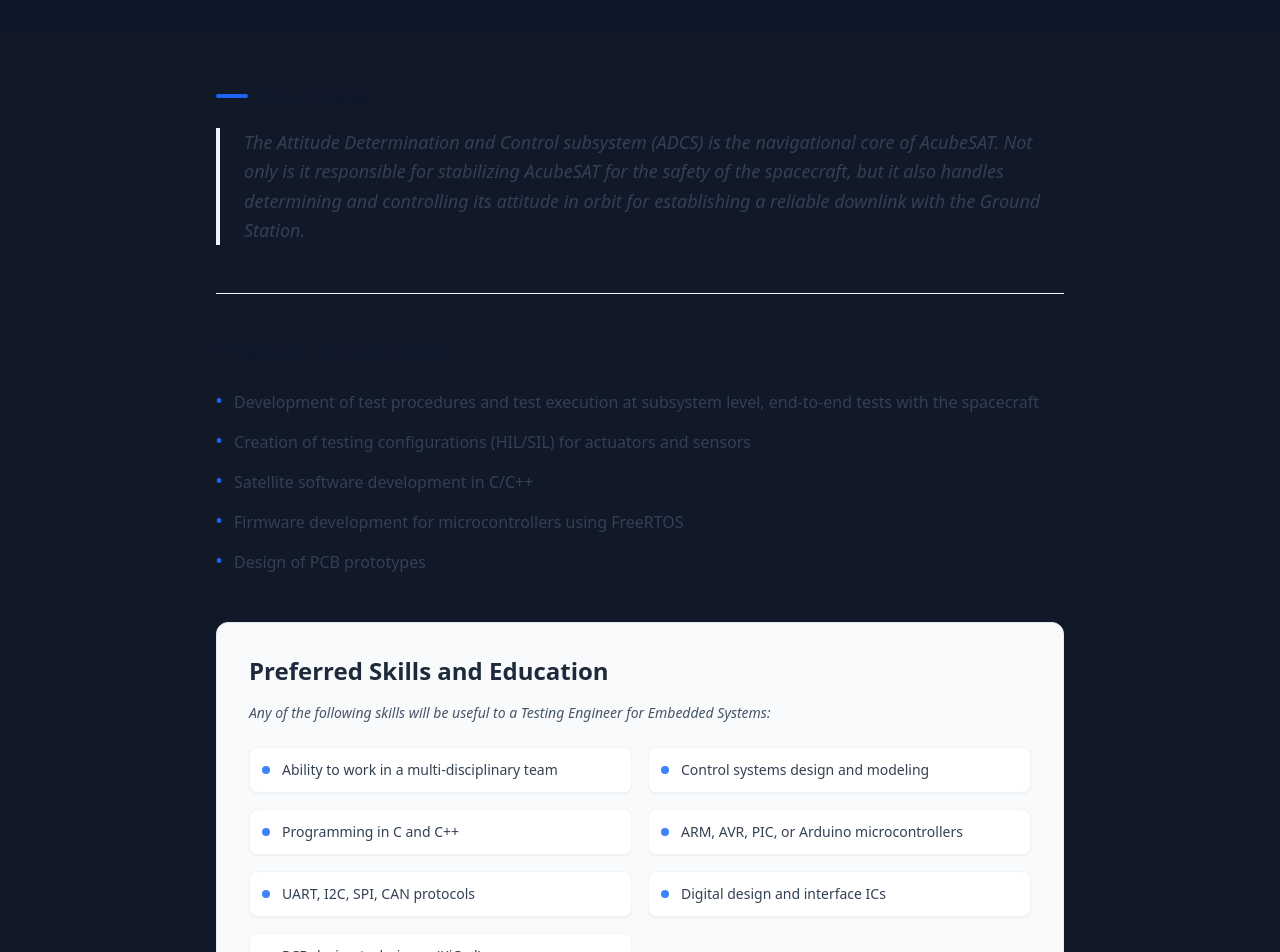
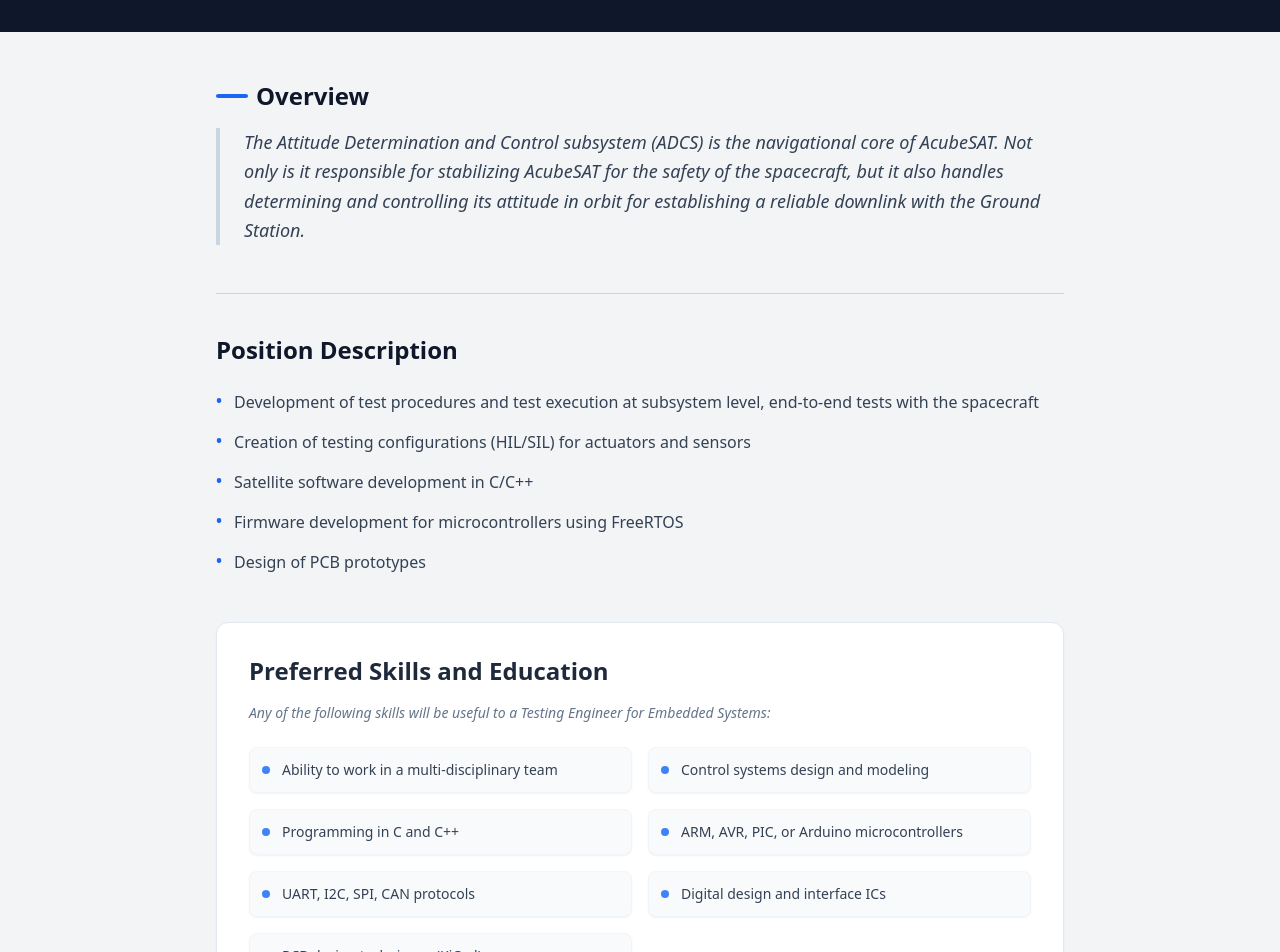
Before and after one commit to Epatsatzaki/AcubeSAT-Website, a React (Vite) app: page /positions/adcs-engineer in a window 1280 px wide. Shown: the part 380-1332 px from the top of the page. Built offline with nearby package versions, Linux system fonts and the light colour scheme.

Commit message:
minor changes

```diff
--- a/src/pages/Academia/Academia.jsx
+++ b/src/pages/Academia/Academia.jsx
@@ -188,8 +188,7 @@
         </div>
       </div>
 
-      {/* UPDATED: Bar background exactly matches the parent background */}
-      <div className="sticky top-16 z-40 bg-white/95 dark:bg-gray-900/95 backdrop-blur-md border-b-2 border-black dark:border-gray-700 py-4">
+      <div className="sticky top-16 z-40 bg-gray-50/95 dark:bg-gray-900/95 backdrop-blur-md border-b-2 border-black dark:border-gray-700 py-4">
         <div className="max-w-7xl mx-auto px-6 flex justify-center flex-wrap gap-3">
           <button
             onClick={() => scrollToSection('team-labs')}
@@ -227,9 +226,14 @@
           <div className="grid grid-cols-1 md:grid-cols-2 gap-8">
             <div className="group relative overflow-hidden rounded-3xl border-2 border-[#A5C9FF]/40 dark:border-blue-500/20 bg-white dark:bg-gray-800 shadow-xl transition-all duration-300 hover:shadow-2xl hover:-translate-y-1">
   <div className="aspect-video w-full bg-[#F0F7FF] dark:bg-slate-800/50 relative overflow-hidden border-b border-[#A5C9FF]/20 dark:border-blue-500/10">
-                <div className="absolute inset-0 flex items-center justify-center text-blue-300 dark:text-slate-600 italic font-medium">
-                  [Laboratory Workspace Photo]
-                </div>
+
+    {/* ACTUAL IMAGE REPLACING THE PLACEHOLDER */}
+    <img
+      src="public/images/LabPhotos/electronicsLab.png"
+      alt="Electronics Laboratory Workspace"
+      className="absolute inset-0 w-full h-full object-cover transition-transform duration-500 group-hover:scale-105"
+    />
+
     <div className="absolute top-4 left-4">
       <span className="px-3 py-1 rounded-lg bg-[#A5C9FF] dark:bg-blue-600 text-blue-900 dark:text-white text-[10px] font-black uppercase tracking-widest shadow-sm">
         Main Hub
@@ -248,6 +252,9 @@
                   </p>
                   <p className="text-sm font-medium text-slate-500 dark:text-slate-400 ml-6">
                     Electronics Dept. | Building D, 4th Floor
+                  </p>
+                  <p className="text-xs font-bold text-slate-400 dark:text-slate-500 tracking-widest ml-6 pt-1">
+                    Lab Director: A.Chatzopoulos
                   </p>
                 </div>
                 <p className="text-slate-600 dark:text-blue-100/70 leading-relaxed italic border-l-4 border-[#A5C9FF] dark:border-blue-500/40 pl-4">
@@ -279,6 +286,9 @@
                   </p>
                   <p className="text-sm font-medium text-slate-500 dark:text-slate-400 ml-6">
                     Building D, Basement
+                  </p>
+                  <p className="text-xs font-bold text-slate-400 dark:text-slate-500 tracking-widest ml-6 pt-1">
+                    Lab Director: G.Litsardakis
                   </p>
                 </div>
                 <p className="text-slate-600 dark:text-blue-100/70 leading-relaxed italic border-l-4 border-[#A5C9FF] dark:border-blue-500/40 pl-4">
--- a/src/pages/Join/Join.jsx
+++ b/src/pages/Join/Join.jsx
@@ -144,7 +144,7 @@
                 <Link
                   key={posIdx}
                   to={pos.link}
-                  className="flex flex-col h-full bg-gray-50 dark:bg-gray-800 p-8 rounded-2xl border border-transparent hover:border-primary-500 hover:shadow-2xl hover:-translate-y-2 transition-all duration-300 group"
+                  className="flex flex-col h-full bg-gray-200 dark:bg-gray-800 p-8 rounded-2xl border border-transparent hover:border-primary-500 hover:shadow-2xl hover:-translate-y-2 transition-all duration-300 group"
                 >
                   <h3 className="text-xl font-bold text-gray-900 dark:text-white mb-4 group-hover:text-primary-600 dark:group-hover:text-primary-400 transition-colors">
                     {pos.title}
--- a/src/pages/Join/positions/PositionTemplate.jsx
+++ b/src/pages/Join/positions/PositionTemplate.jsx
@@ -1,3 +1,4 @@
+import { Helmet } from 'react-helmet-async';
 const PositionTemplate = ({
   title,
   subtitle,
@@ -9,12 +10,15 @@
   applicationLink
 }) => {
   return (
-    <div className="min-h-screen pb-20 font-sans text-slate-900">
-      {/* Header Section */}
+    <div className="min-h-screen pb-20 font-sans text-slate-900 bg-gray-100">
+        <Helmet>
+            <title>{title}| AcubeSAT</title>
+        </Helmet>
+      {/* Header Section - Restored to original dark tone */}
       <div className="bg-[#0f172a] text-white pt-32 pb-16 px-6">
         <div className="max-w-4xl mx-auto">
           <div className="flex items-center gap-2 mb-4">
-            <span className="bg-blue-600 text-[10px] px-2 py-0.5 rounded font-bold uppercase tracking-wider">
+            <span className="bg-blue-600 text-white text-[10px] px-2 py-0.5 rounded font-bold uppercase tracking-wider">
               Open Position
             </span>
           </div>
@@ -34,12 +38,12 @@
             <span className="w-8 h-1 bg-blue-600 rounded-full"></span>
             Overview
           </h2>
-          <p className="text-lg text-slate-700 leading-relaxed border-l-4 border-slate-100 pl-6 italic">
+          <p className="text-lg text-slate-700 leading-relaxed border-l-4 border-slate-300 pl-6 italic">
             {overview}
           </p>
         </section>
 
-        <hr className="my-10 border-slate-100" />
+        <hr className="my-10 border-slate-300" />
 
         {/* Position Description */}
         <section className="mb-12">
@@ -54,15 +58,15 @@
           </ul>
         </section>
 
-        {/* Preferred Skills */}
-        <section className="bg-slate-50 p-8 rounded-xl border border-slate-200 mb-12">
+        {/* Preferred Skills - White background to pop against the gray page */}
+        <section className="bg-white p-8 rounded-xl border border-slate-200 mb-12 shadow-sm">
           <h2 className="text-2xl font-bold mb-4 text-slate-800">Preferred Skills and Education</h2>
-          <p className="text-slate-600 mb-6 italic text-sm">
+          <p className="text-slate-500 mb-6 italic text-sm">
             {skillsTitle}
           </p>
           <div className="grid md:grid-cols-2 gap-4">
             {skills.map((skill, i) => (
-              <div key={i} className="flex items-center gap-3 bg-white p-3 rounded-lg border border-slate-100 shadow-sm">
+              <div key={i} className="flex items-center gap-3 bg-gray-50 p-3 rounded-lg border border-slate-100 shadow-sm">
                 <div className="w-2 h-2 rounded-full bg-blue-500"></div>
                 <span className="text-sm font-medium text-slate-700">{skill}</span>
               </div>
@@ -72,7 +76,7 @@
 
         {/* Why You? Section */}
         {notes && (
-          <section className="mb-12 p-8 rounded-xl bg-blue-50 border-l-8 border-blue-600">
+          <section className="mb-12 p-8 rounded-xl bg-blue-50 border-l-8 border-blue-600 shadow-sm">
             <h2 className="text-2xl font-bold mb-4 text-blue-900">Why You?</h2>
             <div className="text-slate-700 leading-relaxed space-y-4 whitespace-pre-line">
               {notes}
--- a/src/pages/Sponsors-page/Sponsors.jsx
+++ b/src/pages/Sponsors-page/Sponsors.jsx
@@ -148,7 +148,7 @@
 
 
       {/* 2. MOVING BANNER SECTION */}
-      <div className="bg-white dark:bg-[#030712] border-y border-gray-100 dark:border-gray-800 py-10 overflow-hidden select-none">
+      <div className="bg-gray-200 dark:bg-[#030712] border-y border-gray-100 dark:border-gray-800 py-10 overflow-hidden select-none">
   <div className="flex whitespace-nowrap animate-marquee-slow">
     {[...Array(10)].map((_, i) => (
       <div key={i} className="flex items-center">
```
Also changed, not shown: 1 other file (tests, documents, lock files or other folders). Lines whose indentation alone changed are shown as unchanged.
